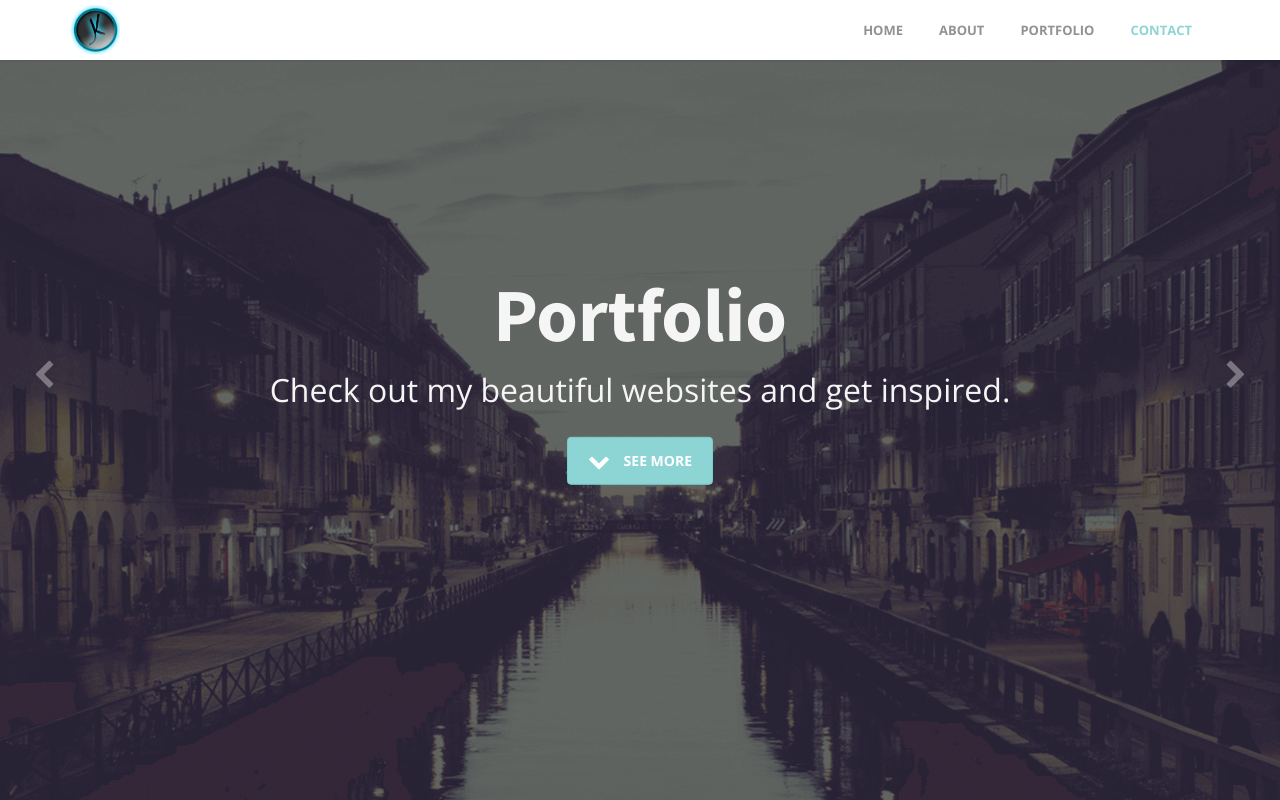
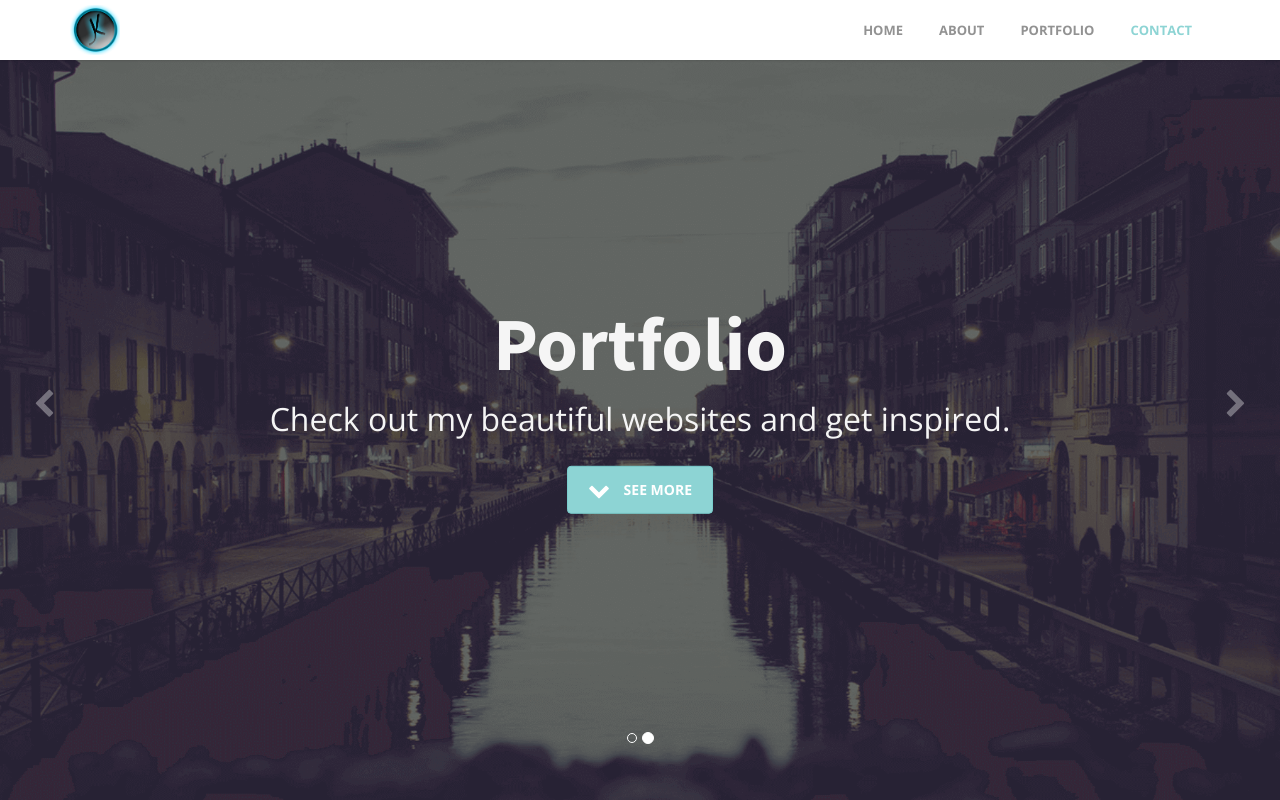
Before and after one commit to koleksiuk20/MyPortfolio, a website: page index.html in a window 1280 px wide. Shown: the top 800 px of the page. Drawn offline with nearby package versions, Linux system fonts and the light colour scheme.

Commit message:
fix top slider size

```diff
--- a/source/slider.less
+++ b/source/slider.less
@@ -2,12 +2,13 @@
 
 // General slider styles
 .top-slider {
-  min-height: 927px;
+  min-height: 500px;
+  height: 100vh;
   z-index: 0;
   .relative;
   .container {
     position: absolute;
-    top: 40%;
+    top: 50%;
     left: 0;
     right: 0;
     transform: translateY(-50%);
@@ -20,7 +21,8 @@
 }
 
 .top-slider .carousel-inner, .top-slider .item {
-  min-height: 927px;
+  height: 100vh;
+  min-height: 500px;
 }
 
 // Slider images
@@ -77,7 +79,7 @@
   .block;
   outline: none;
   position: absolute;
-  top: 40%;
+  top: 50%;
   text-align: left;
   background: none !important;
   .center-text;
@@ -97,7 +99,7 @@
 }
 
 .carousel-indicators {
-  bottom: 80px;
+  bottom: 40px;
 }
 
 // Mobile slider
```
Also changed, not shown: css/style.css.
